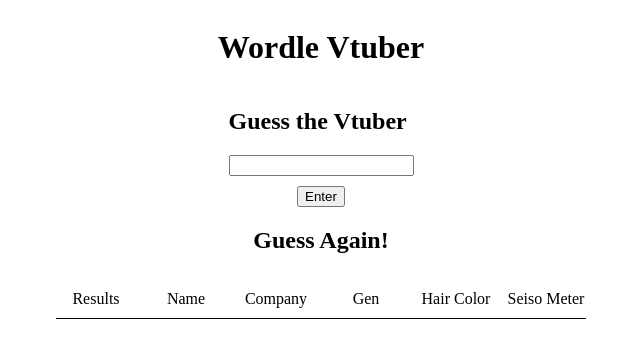
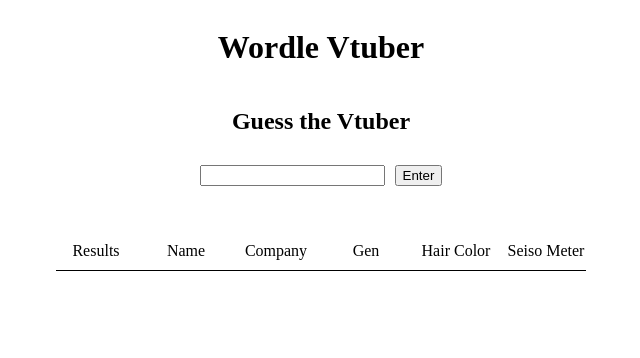
Before and after one commit to NotRikko/vtuber-wordle, a React (Vite) app: page / in a window 1280 px wide. Shown: the top 358 px of the page, without its empty margins (319-959 px from the left). Built offline with nearby package versions, Linux system fonts and the light colour scheme.

Commit message:
Changed styling and added more ternary conditions
Victory section now renders based of victory state
Hide input UI upon victory state true

```diff
--- a/src/pages/Game.jsx
+++ b/src/pages/Game.jsx
@@ -39,12 +39,12 @@ function Game() {
         setVtuberGuess(vtubers[Math.floor(vtubers.length*Math.random())]);
     };
 
-    function checkGuess(guess) {
 
-    }
 
     function handleSubmit (e) {
         e.preventDefault();
+        setPlayerGuess('');
+
         const attemptGuess = playerGuess.toLowerCase();
         if (attemptGuess === vtuberGuess.name.toLowerCase()) {
             handleVictory();
@@ -67,14 +67,18 @@ function Game() {
             <h1>Wordle Vtuber</h1>
             <div>
                 <form id={Style.guess} onSubmit={handleSubmit}>
-                    <label>
-                        <h2>Guess the Vtuber</h2>
-                        <input type="text" value={playerGuess} onChange={handleGuess}></input>
-                    </label>
-                    <button type="submit">Enter</button>
+                    <h2>Guess the Vtuber</h2>
+                    <div>
+                        {victory ? null  : <input type="text" value={playerGuess} onChange={handleGuess}></input>}
+                        {victory ? null : <button type='submit'>Enter</button>}
+                    </div>
                 </form>
             </div>
-            <h2>{victory ? 'Victory!' : 'Guess Again!'}</h2>
+            {victory ? null :  <h2>{allGuesses.length != 0 ? 'Guess Again!' : null}</h2>}
+            {victory ? <div id={Style.victory}>
+                <h2>Victory!</h2>
+                <button>Play again</button>
+            </div> : null }
             <div id={Style.container}>
                 <div id={Style.cardsHeader}>
                     <ul>
--- a/src/pages/Game.module.css
+++ b/src/pages/Game.module.css
@@ -9,6 +9,25 @@
     flex-direction: column;
     gap: 10px;
     align-items: center;
+}
+
+#guess div {
+    display: flex;
+    flex-direction: row;
+    gap: 10px;
+}
+
+
+#victory {
+    display: flex;
+    flex-direction: column;
+    align-items: center;
+    padding-bottom: 25px;
+}
+
+#victory button {
+   width: 10vw;
+   height: 3vh;
 }
 
 #container {
```
